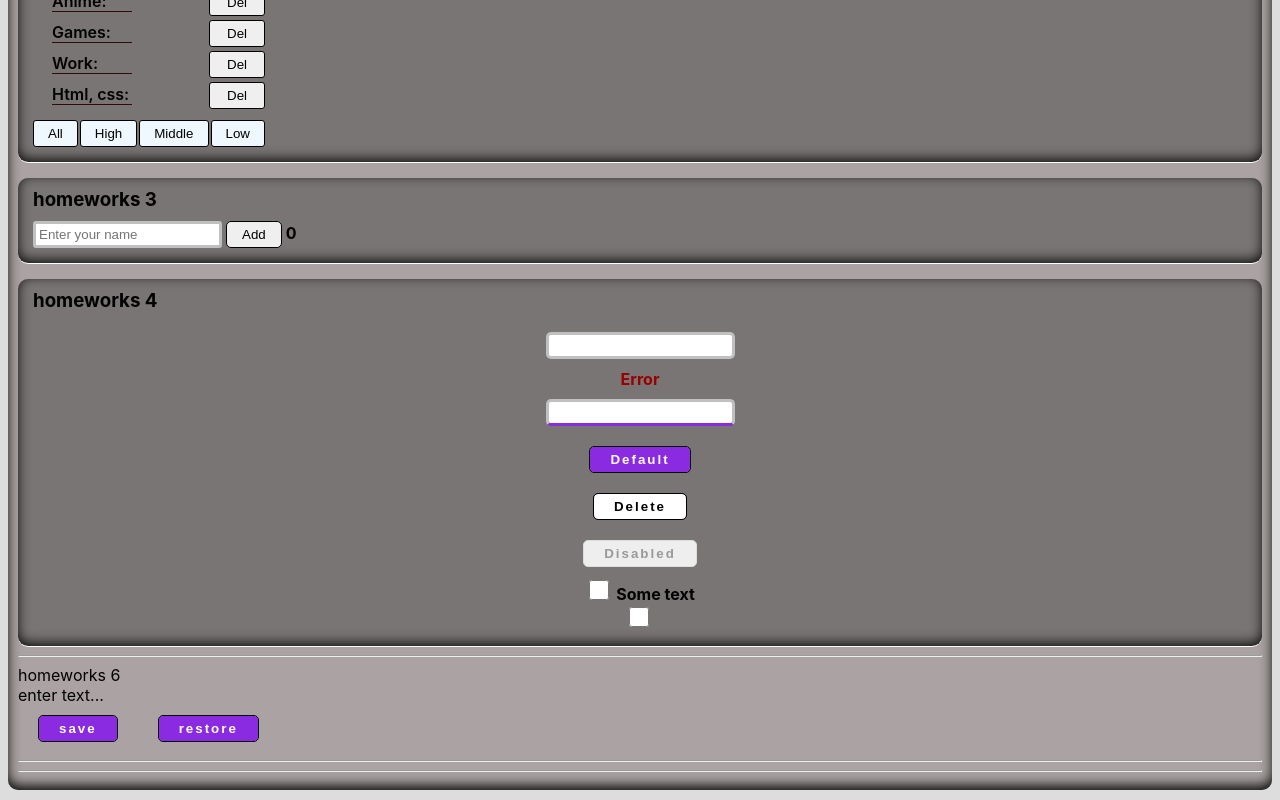
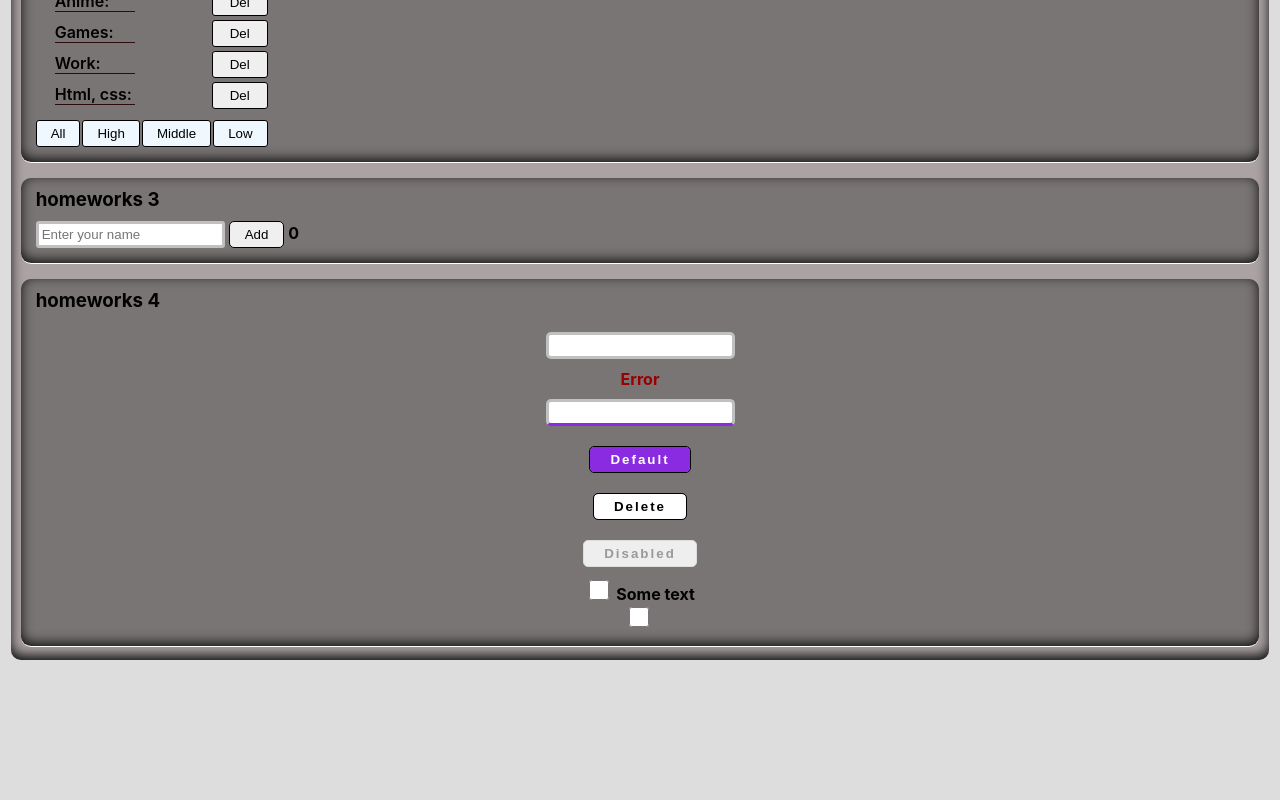
Before and after one commit to Deliriumbad/incubator-homeworks, a React (Create React App) app: page /#/pre-junior in a window 1280 px wide. Shown: the part 589-1389 px from the top of the page. After the commit the page ends 1259 px from the top, so only its background shows below. Built offline with nearby package versions, Linux system fonts and the light colour scheme.

Commit message:
04.07.2022

```diff
--- a/src/p1-main/m1-ui/u1-app/App.module.css
+++ b/src/p1-main/m1-ui/u1-app/App.module.css
@@ -3,7 +3,7 @@
   display: flex;
   flex-direction: column;
   justify-content: center;
-  max-width: 1250px;
+  max-width: 98%;
   margin: 10px auto;
   padding: 10px;
   border-radius: 10px;
--- a/src/p2-homeworks/h5/Header.module.css
+++ b/src/p2-homeworks/h5/Header.module.css
@@ -30,7 +30,7 @@
     transition-duration: 500ms;
     transform: translate(-280px);
     flex-direction: row;
-   justify-content: center;
+    justify-content: center;
     align-items: center;
 }
 
--- a/src/p2-homeworks/h5/pages/PreJunior.tsx
+++ b/src/p2-homeworks/h5/pages/PreJunior.tsx
@@ -12,7 +12,7 @@ function PreJunior() {
             <HW2/>
             <HW3/>
             <HW4/>
-            <HW6/>
+            {/*<HW6/>*/}
 
         </div>
     )
```
